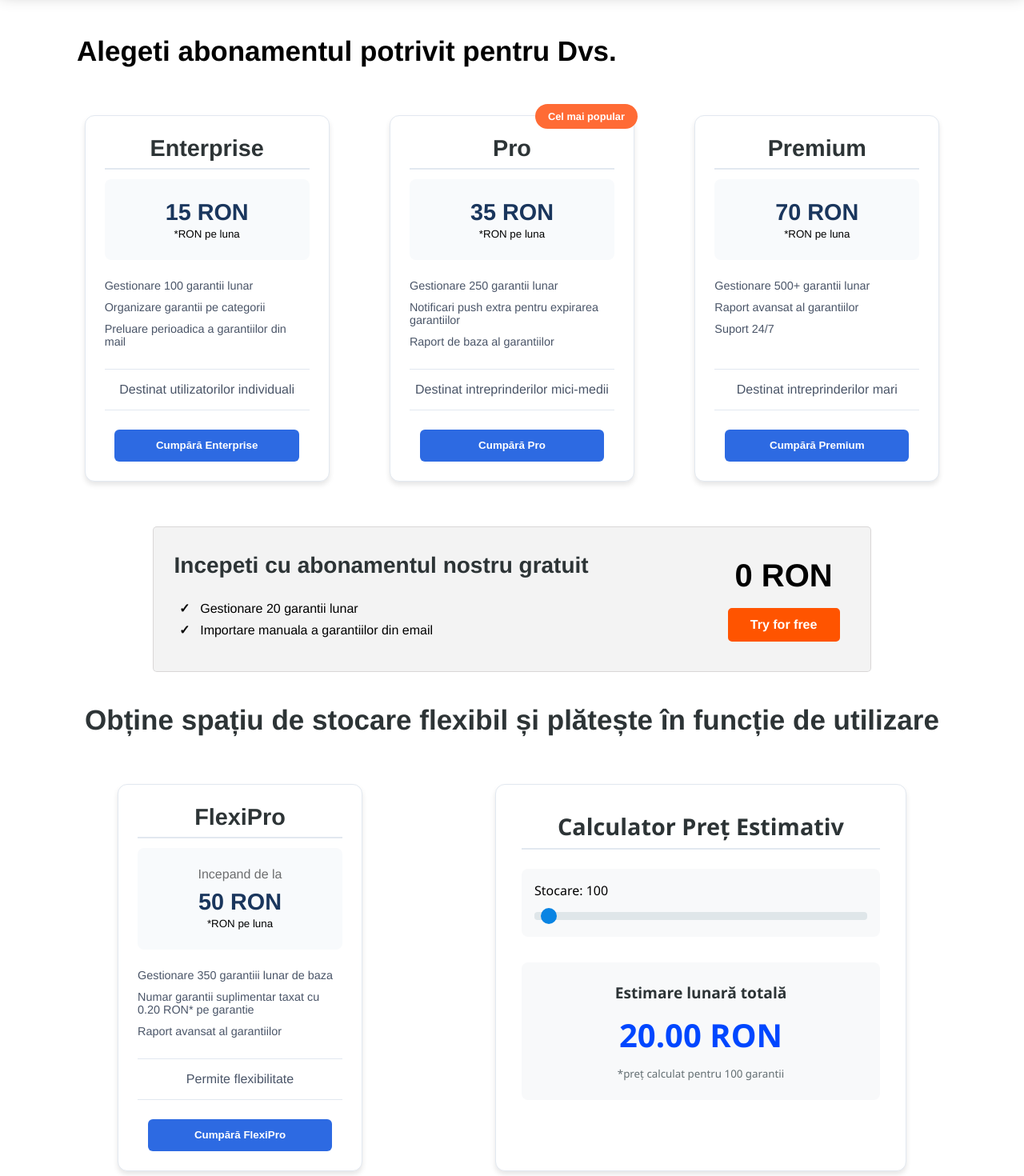
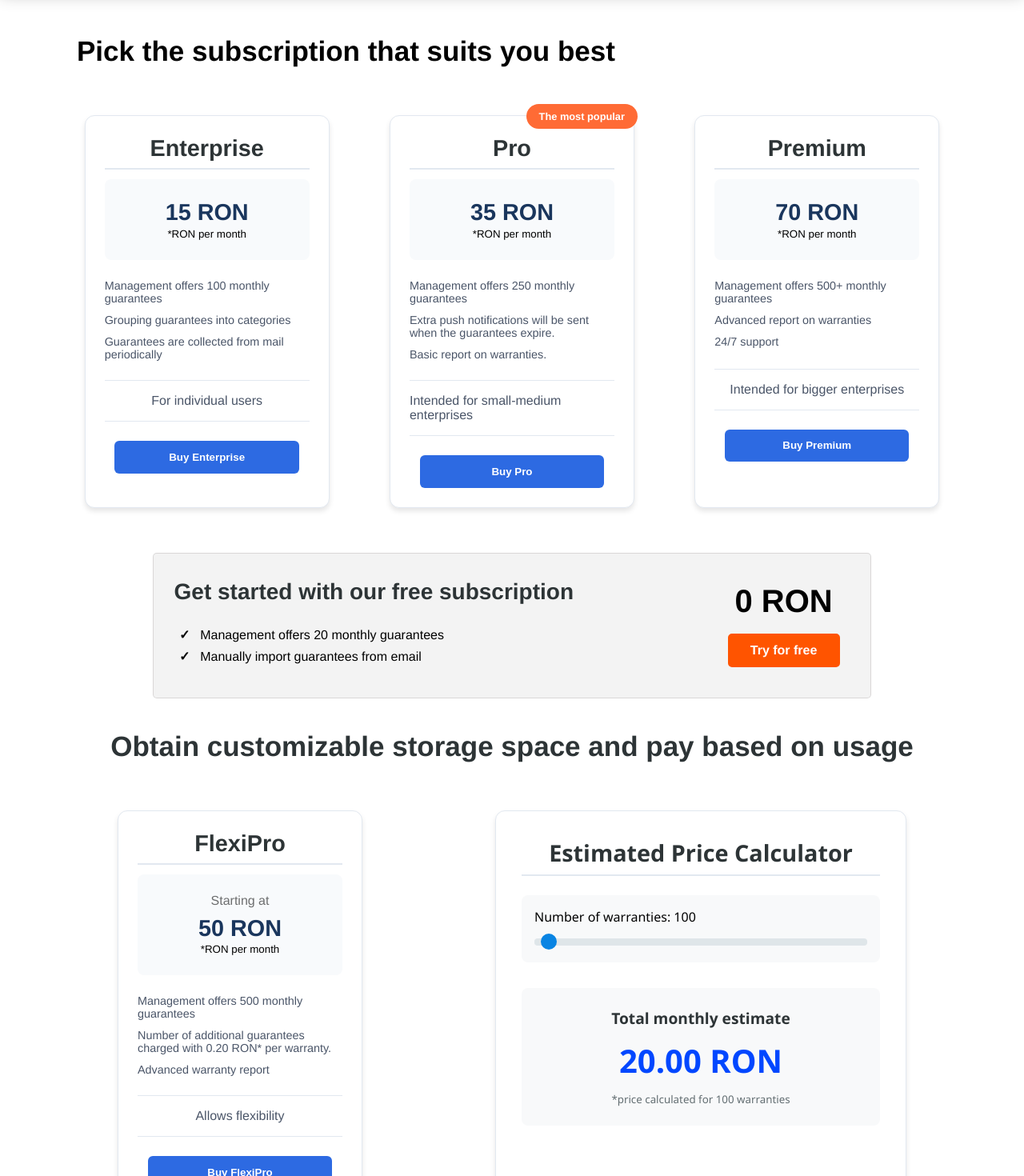
Before and after one commit to vlad180520/Warrify, a React (Vite) app in the folder Front-end/: page /pricing in a window 1280 px wide. Shown: the part 100-1570 px from the top of the page at 80% size. Built offline with nearby package versions, Linux system fonts and the light colour scheme.

Commit message:
traducere pricing + try + log + register

```diff
--- a/Front-end/src/components/PriceCalculator.tsx
+++ b/Front-end/src/components/PriceCalculator.tsx
@@ -12,36 +12,36 @@ const PriceCalculator = () => {
 
   return (
     <>
-      <h2 className='titlu-price'>Obține spațiu de stocare flexibil și plătește în funcție de utilizare</h2>
+      <h2 className='titlu-price'>Obtain customizable storage space and pay based on usage</h2>
       <div className='container-price'>
       <div className="pricing-column">
           <h2>FlexiPro</h2>
           <div className="price-box">
             <>
-            <div className="incepand">Incepand de la</div>
+            <div className="incepand">Starting at</div>
             <div className="price">50 RON</div>
-            <small>*RON pe luna</small>
+            <small>*RON per month</small>
             </>
           </div>
 
           <div className="specs">
-            <p>Gestionare 350 garantiii lunar de baza</p>
-            <p>Numar garantii suplimentar taxat cu 0.20 RON* pe garantie</p>
-            <p>Raport avansat al garantiilor</p>
+            <p>Management offers 500 monthly guarantees</p>
+            <p>Number of additional guarantees charged with 0.20 RON* per warranty.</p>
+            <p>Advanced warranty report</p>
           </div>
 
           <ul className="features">
-            <li>Permite flexibilitate</li>
+            <li>Allows flexibility</li>
           </ul>
 
-          <button className="buy-button">Cumpără FlexiPro</button>
+          <button className="buy-button">Buy FlexiPro</button>
         </div>
         <div className="price-calculator">
-          <h2>Calculator Preț Estimativ</h2>
+          <h2>Estimated Price Calculator</h2>
 
           <div className="calculator-section">
             <label>
-              Stocare: {storage}
+              Number of warranties: {storage}
               <input
                 type="range"
                 min="3"
@@ -55,11 +55,11 @@ const PriceCalculator = () => {
           </div>
 
           <div className="price-result">
-            <h3>Estimare lunară totală</h3>
+            <h3>Total monthly estimate</h3>
             <div className="price-display">
               {calculatePrice().toFixed(2)} RON
             </div>
-            <small className="price-note">*preț calculat pentru {storage} garantii</small>
+            <small className="price-note">*price calculated for {storage} warranties</small>
           </div>
         </div>
       </div>
--- a/Front-end/src/components/PricingColumns.tsx
+++ b/Front-end/src/components/PricingColumns.tsx
@@ -5,29 +5,29 @@ const plans = [
   {
     title: "Enterprise",
     price: "15 RON",
-    garantii: "Gestionare 100 garantii lunar",
-    av1: "Organizare garantii pe categorii",
-    av2: "Preluare perioadica a garantiilor din mail",
-    f1: "Destinat utilizatorilor individuali",
+    garantii: "Management offers 100 monthly guarantees",
+    av1: "Grouping guarantees into categories",
+    av2: "Guarantees are collected from mail periodically",
+    f1: "For individual users",
 
     popular: false
   },
   {
     title: "Pro",
     price: "35 RON",
-    garantii: "Gestionare 250 garantii lunar",
-    av1: "Notificari push extra pentru expirarea garantiilor",
-    av2: "Raport de baza al garantiilor",
-    f1: "Destinat intreprinderilor mici-medii",
+    garantii: "Management offers 250 monthly guarantees",
+    av1: "Extra push notifications will be sent when the guarantees expire.",
+    av2: "Basic report on warranties.",
+    f1: "Intended for small-medium enterprises",
     popular: true
   },
   {
     title: "Premium",
     price: "70 RON",
-    garantii: "Gestionare 500+ garantii lunar",
-    av1: "Raport avansat al garantiilor",
-    av2: "Suport 24/7",
-    f1: "Destinat intreprinderilor mari",
+    garantii: "Management offers 500+ monthly guarantees",
+    av1: "Advanced report on warranties",
+    av2: "24/7 support",
+    f1: "Intended for bigger enterprises",
     popular: false
   }
 ];
@@ -37,17 +37,17 @@ const PricingColumns = () => {
     <div className="pricing-container">
       {plans.map((plan, index) => (
         <div key={index} className="pricing-column">
-          {plan.popular && <div className="popular-badge">Cel mai popular</div>}
+          {plan.popular && <div className="popular-badge">The most popular</div>}
           <h2>{plan.title}</h2>
           <div className="price-box">
             {plan.price!='0 RON'&&
             <>
             <div className="price">{plan.price}</div>
-            <small>*RON pe luna</small>
+            <small>*RON per month</small>
             </>
             }
             {plan.price=='0 RON'&&
-            <><div className="price">Gratis</div>
+            <><div className="price">Free</div>
             <br></br>
             </>
             }
@@ -63,7 +63,7 @@ const PricingColumns = () => {
             <li>{plan.f1}</li>
           </ul>
 
-          <button className="buy-button">Cumpără {plan.title}</button>
+          <button className="buy-button">Buy {plan.title}</button>
         </div>
       ))}
     </div>
--- a/Front-end/src/pages/Login.tsx
+++ b/Front-end/src/pages/Login.tsx
@@ -13,11 +13,11 @@ const LoginForm = () => {
     const newErrors: typeof errors = {};
 
     if (!email) {
-      newErrors.email = 'Adresa de email este obligatorie';
+      newErrors.email = 'The email address is mandatory';
     }
 
     if (!password) {
-      newErrors.password = 'Parola este obligatorie';
+      newErrors.password = 'The password is mandatory';
     }
 
     if (Object.keys(newErrors).length > 0) {
@@ -35,7 +35,7 @@ const LoginForm = () => {
     <Header />
     <div className="login-container">
       <form onSubmit={handleSubmit} className="login-form">
-        <h2>Autentificare</h2>
+        <h2>Sign in</h2>
 
         <div className="form-group">
           <label htmlFor="email">Email</label>
@@ -50,7 +50,7 @@ const LoginForm = () => {
         </div>
 
         <div className="form-group">
-          <label htmlFor="password">Parolă</label>
+          <label htmlFor="password">Password</label>
           <input
             type="password"
             id="password"
@@ -68,13 +68,13 @@ const LoginForm = () => {
               checked={rememberMe}
               onChange={(e) => setRememberMe(e.target.checked)}
             />
-            Ține-mă minte
+            Remember me
           </label>
-          <a href="/forgot-password">Ai uitat parola?</a>
+          <a href="/forgot-password">Forgot your password?</a>
         </div>
 
         <button type="submit" className="submit-btn">
-          Conectează-te
+          Login
         </button>
       </form>
     </div>
--- a/Front-end/src/pages/Pricing.tsx
+++ b/Front-end/src/pages/Pricing.tsx
@@ -11,18 +11,18 @@ function Pricing() {
             <Header />
             <div className="mainPricing">
                 <div className="title">
-                    Alegeti abonamentul potrivit pentru Dvs.
+                    Pick the subscription that suits you best
                 </div>
                 <PricingColumns />
                 <div className="free">
                     <div className="stanga-free">
-                        <h2>Incepeti cu abonamentul nostru gratuit</h2>
+                        <h2>Get started with our free subscription</h2>
                         <ul className="ul-free">
                             <li className="li-free">
-                                Gestionare 20 garantii lunar
+                                Management offers 20 monthly guarantees
                             </li>
                             <li className="li-free">
-                                Importare manuala a garantiilor din email
+                                Manually import guarantees from email
                             </li>
                         </ul>
                     </div>
--- a/Front-end/src/pages/Register.tsx
+++ b/Front-end/src/pages/Register.tsx
@@ -23,25 +23,25 @@ const Register = () => {
     const newErrors: typeof errors = {};
 
     if (!name.trim()) {
-      newErrors.name = 'Numele este obligatoriu';
+      newErrors.name = 'The name is mandatory';
     }
 
     if (!email) {
-      newErrors.email = 'Adresa de email este obligatorie';
+      newErrors.email = 'The email in mandatory';
     }
 
     if (!password) {
-      newErrors.password = 'Parola este obligatorie';
+      newErrors.password = 'The password in mandatory';
     } else if (password.length < 8) {
-      newErrors.password = 'Parola trebuie să aibă minim 8 caractere';
+      newErrors.password = 'Password must contain at least 8 characters';
     }
 
     if (password !== confirmPassword) {
-      newErrors.confirmPassword = 'Parolele nu coincid';
+      newErrors.confirmPassword = 'Passwords do not match';
     }
 
     if (!terms) {
-      newErrors.terms = 'Trebuie să accepți termenii și condițiile';
+      newErrors.terms = 'You have to accept terms and conditions';
     }
 
     if (Object.keys(newErrors).length > 0) {
@@ -59,10 +59,10 @@ const Register = () => {
     <Header />
     <div className="auth-container">
       <form onSubmit={handleSubmit} className="auth-form">
-        <h2>Înregistrare</h2>
+        <h2>Register</h2>
 
         <div className="form-group">
-          <label htmlFor="name">Nume complet</label>
+          <label htmlFor="name">Full name</label>
           <input
             type="text"
             id="name"
@@ -86,7 +86,7 @@ const Register = () => {
         </div>
 
         <div className="form-group">
-          <label htmlFor="password">Parolă</label>
+          <label htmlFor="password">Password</label>
           <input
             type="password"
             id="password"
@@ -98,7 +98,7 @@ const Register = () => {
         </div>
 
         <div className="form-group">
-          <label htmlFor="confirmPassword">Confirmă parola</label>
+          <label htmlFor="confirmPassword">Confirm password</label>
           <input
             type="password"
             id="confirmPassword"
@@ -118,13 +118,13 @@ const Register = () => {
               checked={terms}
               onChange={(e) => setTerms(e.target.checked)}
             />
-            Accept <a href="/terms">termenii și condițiile</a>
+            Accept <a href="/terms">terms and conditions</a>
           </label>
         </div>
         {errors.terms && <span className="error-message eroaretermeni">{errors.terms}</span>}
 
         <button type="submit" className="submit-btn">
-          Creează cont
+          Create account
         </button>
       </form>
     </div>
```
